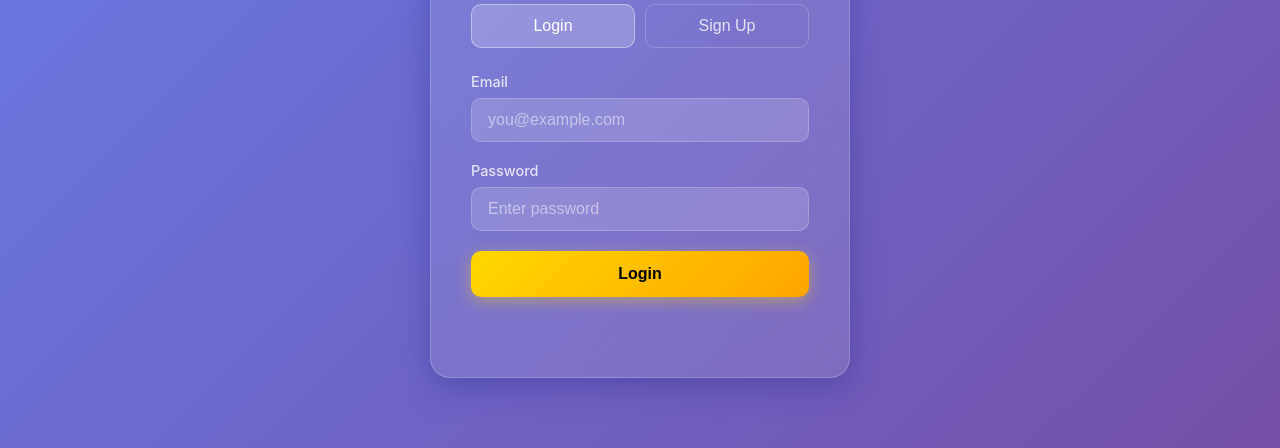
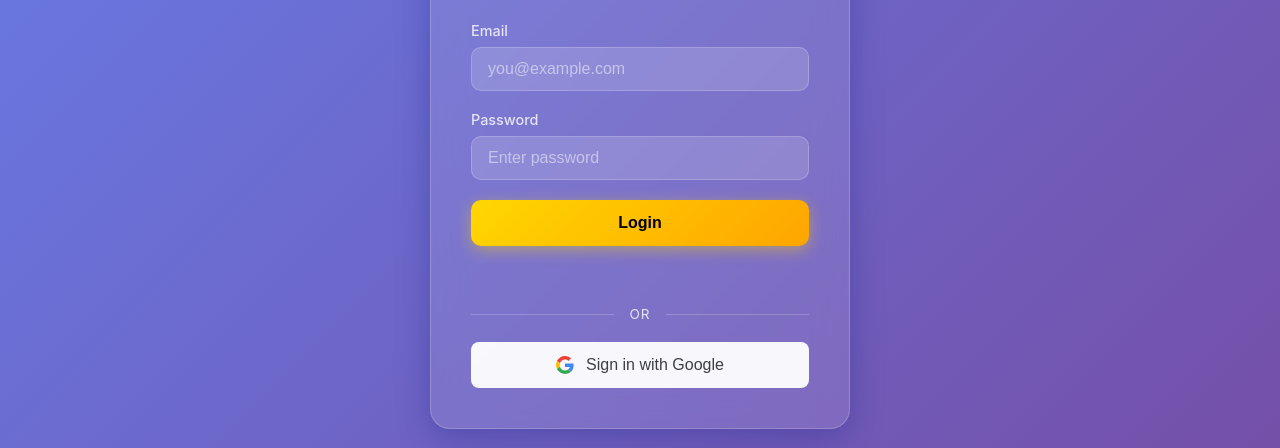
Before and after one commit to infin2004/expense-tracker, a plain HTML site: page public/index.html in a window 1280 px wide. Shown: the part 352-800 px from the top of the page. Drawn offline with nearby package versions, Linux system fonts and the light colour scheme; no server answers.

Commit message:
Add Google Sign-In (OAuth) with Firebase

```diff
--- a/public/css/styles.css
+++ b/public/css/styles.css
@@ -950,3 +950,53 @@ select.glass-input::-ms-expand {
 .card-weekly {
     grid-column: span 1;
 }
+/* Auth Divider */
+.auth-divider {
+    display: flex;
+    align-items: center;
+    margin: 20px 0;
+    gap: 15px;
+}
+
+.auth-divider::before,
+.auth-divider::after {
+    content: '';
+    flex: 1;
+    height: 1px;
+    background: rgba(255, 255, 255, 0.2);
+}
+
+.auth-divider span {
+    color: var(--text-secondary);
+    font-size: 0.85rem;
+    text-transform: uppercase;
+    letter-spacing: 1px;
+}
+
+/* Google Sign-In Button */
+.btn-google {
+    display: flex;
+    align-items: center;
+    justify-content: center;
+    gap: 12px;
+    width: 100%;
+    padding: 14px 20px;
+    background: rgba(255, 255, 255, 0.95);
+    color: #3c4043;
+    border: none;
+    border-radius: 8px;
+    font-size: 1rem;
+    font-weight: 500;
+    cursor: pointer;
+    transition: all 0.3s ease;
+}
+
+.btn-google:hover {
+    background: rgba(255, 255, 255, 1);
+    transform: translateY(-2px);
+    box-shadow: 0 4px 15px rgba(255, 255, 255, 0.3);
+}
+
+.btn-google:active {
+    transform: translateY(0);
+}
--- a/public/index.html
+++ b/public/index.html
@@ -76,6 +76,26 @@
                 <button type="submit" class="btn-primary">Create Account</button>
                 <p id="signupError" class="error-message"></p>
             </form>
+
+            <!-- Divider -->
+            <div class="auth-divider">
+                <span>or</span>
+            </div>
+
+            <!-- Google Sign-In -->
+            <button id="googleSignInBtn" class="btn-google">
+                <svg width="18" height="18" viewBox="0 0 48 48">
+                    <path fill="#EA4335"
+                        d="M24 9.5c3.54 0 6.71 1.22 9.21 3.6l6.85-6.85C35.9 2.38 30.47 0 24 0 14.62 0 6.51 5.38 2.56 13.22l7.98 6.19C12.43 13.72 17.74 9.5 24 9.5z" />
+                    <path fill="#4285F4"
+                        d="M46.98 24.55c0-1.57-.15-3.09-.38-4.55H24v9.02h12.94c-.58 2.96-2.26 5.48-4.78 7.18l7.73 6c4.51-4.18 7.09-10.36 7.09-17.65z" />
+                    <path fill="#FBBC05"
+                        d="M10.53 28.59c-.48-1.45-.76-2.99-.76-4.59s.27-3.14.76-4.59l-7.98-6.19C.92 16.46 0 20.12 0 24c0 3.88.92 7.54 2.56 10.78l7.97-6.19z" />
+                    <path fill="#34A853"
+                        d="M24 48c6.48 0 11.93-2.13 15.89-5.81l-7.73-6c-2.15 1.45-4.92 2.3-8.16 2.3-6.26 0-11.57-4.22-13.47-9.91l-7.98 6.19C6.51 42.62 14.62 48 24 48z" />
+                </svg>
+                Sign in with Google
+            </button>
         </div>
     </div>
 
--- a/public/js/auth.js
+++ b/public/js/auth.js
@@ -2,10 +2,12 @@ import {
     createUserWithEmailAndPassword,
     signInWithEmailAndPassword,
     signOut,
-    onAuthStateChanged
+    onAuthStateChanged,
+    GoogleAuthProvider,
+    signInWithPopup
 } from 'https://www.gstatic.com/firebasejs/9.22.0/firebase-auth.js';
 
-import { doc, setDoc, Timestamp } from 'https://www.gstatic.com/firebasejs/9.22.0/firebase-firestore.js';
+import { doc, setDoc, getDoc, Timestamp } from 'https://www.gstatic.com/firebasejs/9.22.0/firebase-firestore.js';
 
 // DOM Elements
 const authView = document.getElementById('authView');
@@ -18,6 +20,7 @@ const logoutBtn = document.getElementById('logoutBtn');
 const userEmail = document.getElementById('userEmail');
 const loginError = document.getElementById('loginError');
 const signupError = document.getElementById('signupError');
+const googleBtn = document.getElementById('googleSignInBtn');
 
 // Auth state - will be set by onAuthStateChanged
 let currentUser = null;
@@ -122,6 +125,44 @@ logoutBtn.addEventListener('click', async () => {
 });
 
 // ============================================
+// GOOGLE SIGN-IN HANDLER
+// ============================================
+const googleProvider = new GoogleAuthProvider();
+
+if (googleBtn) {
+    googleBtn.addEventListener('click', async () => {
+        clearErrors();
+        try {
+            const result = await signInWithPopup(window.auth, googleProvider);
+            const user = result.user;
+
+            // Check if this is a first-time Google user
+            const userDocRef = doc(window.db, 'users', user.uid);
+            const userDoc = await getDoc(userDocRef);
+
+            if (!userDoc.exists()) {
+                // First time — create user document
+                await setDoc(userDocRef, {
+                    email: user.email,
+                    paymentMethods: [],
+                    createdAt: Timestamp.now(),
+                    weeklyReportOptIn: true,
+                    lastReportWeek: null,
+                    lastReportShownAt: null
+                });
+                console.log('[Auth] Google user document created');
+            }
+            // onAuthStateChanged will handle the redirect
+        } catch (error) {
+            console.error('Google Sign-In error:', error);
+            if (error.code !== 'auth/popup-closed-by-user') {
+                showError(loginError, 'Google Sign-In failed. Please try again.');
+            }
+        }
+    });
+}
+
+// ============================================
 // AUTH STATE OBSERVER
 // ============================================
 onAuthStateChanged(window.auth, (user) => {
```
